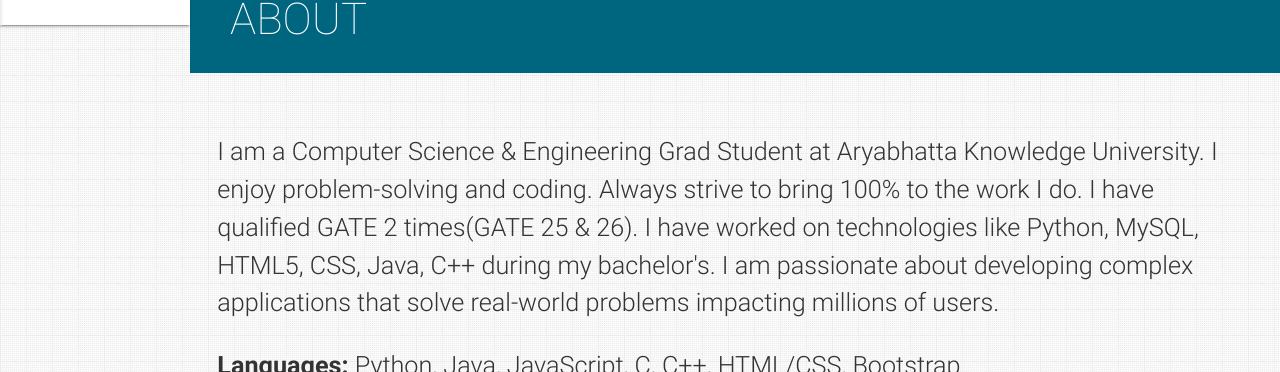
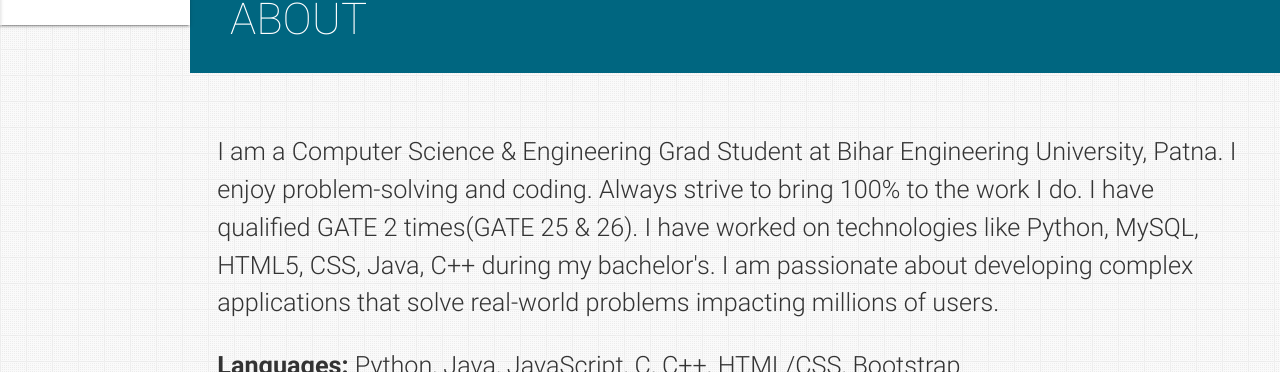
Before and after one commit to pprabhat697/pprabhat697.github.io, a plain HTML site: page index.html in a window 1280 px wide. Shown: the part 835-1207 px from the top of the page. Drawn offline with nearby package versions, Linux system fonts and the light colour scheme.

Commit message:
Update index.html

```diff
--- a/index.html
+++ b/index.html
@@ -245,7 +245,7 @@
       <h3 class="page-title white-text teal">About</h3>
       <div class="container flow-text">
         <p>
-          I am a Computer Science & Engineering Grad Student at Aryabhatta Knowledge University. I enjoy problem-solving and coding. Always strive to bring 100% to the work I do. I have qualified GATE 2 times(GATE 25 & 26).
+          I am a Computer Science & Engineering Grad Student at Bihar Engineering University, Patna. I enjoy problem-solving and coding. Always strive to bring 100% to the work I do. I have qualified GATE 2 times(GATE 25 & 26).
 
           I have worked on technologies like Python, MySQL, HTML5, CSS, Java, C++ during my bachelor's.
 
```
